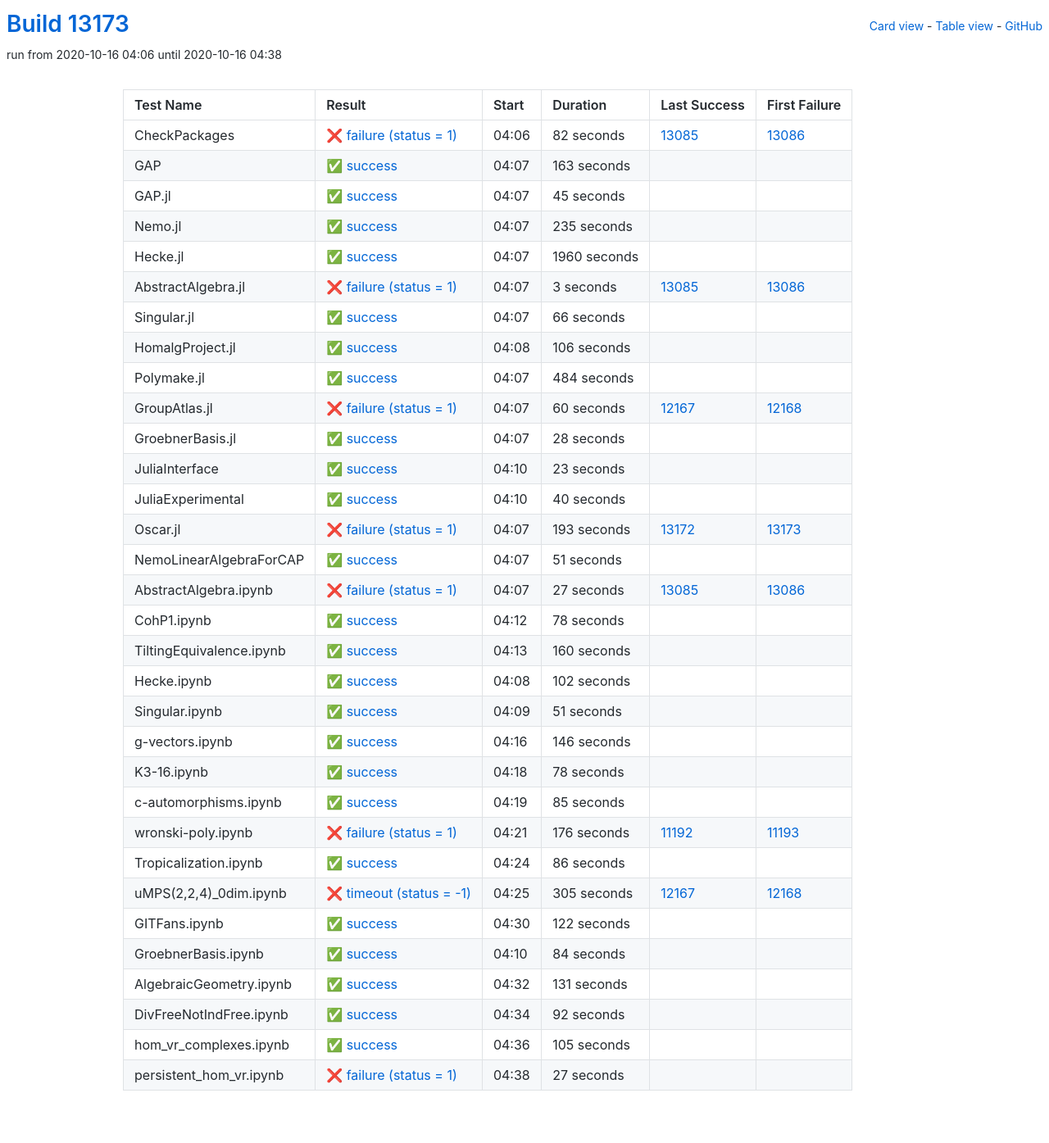
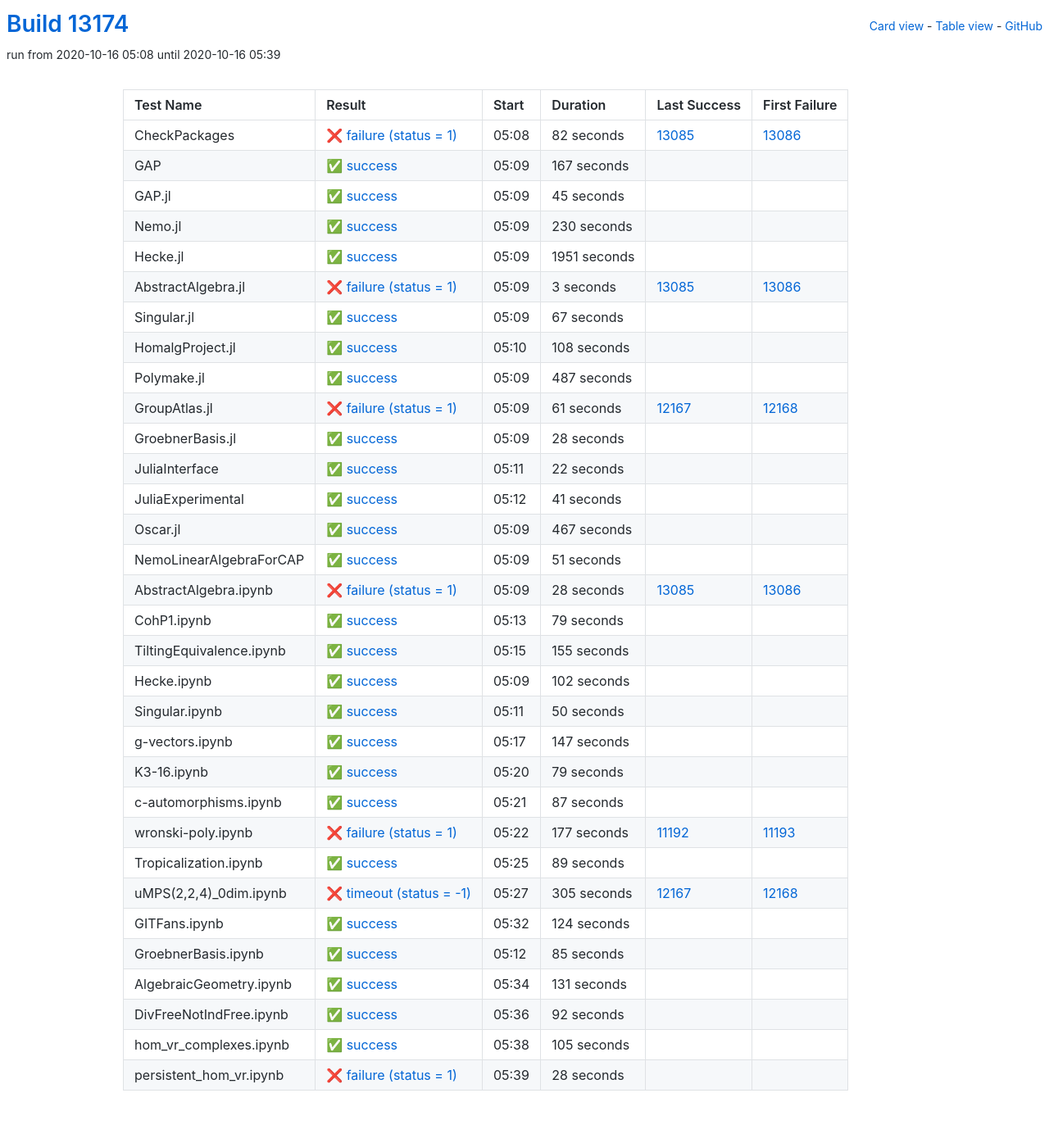
Before and after one commit to oscar-system/oscar-ci-status, a Jekyll site: the page built from table.html, in a window 1280 px wide. Shown: the whole page at 82% size. Built offline with Jekyll 4.4.1, drawn with Linux system fonts in a browser that asks for light colours.

Commit message:
Build #13174

```diff
--- a/_data/ci.yml
+++ b/_data/ci.yml
@@ -1,6 +1,6 @@
 ---
-build: 13173
-build_url: https://oscarci.mathematik.uni-kl.de/job/oscar/13173/
+build: 13174
+build_url: https://oscarci.mathematik.uni-kl.de/job/oscar/13174/
 job: oscar
 organization: oscar-system
 repo: oscar-ci-status
@@ -8,8 +8,8 @@
 tests:
 - name: CheckPackages
   id: checkpackages
-  log: https://oscarci.mathematik.uni-kl.de/job/oscar/13173/artifact/logs/build-13173/CheckPackages.log
-  start: 2020-10-16 04:06
+  log: https://oscarci.mathematik.uni-kl.de/job/oscar/13174/artifact/logs/build-13174/CheckPackages.log
+  start: 2020-10-16 05:08
   success: false
   exitcode: 1
   status: failure
@@ -20,20 +20,20 @@
   first_failure_url: https://oscarci.mathematik.uni-kl.de/job/oscar/13086/
 - name: GAP
   id: gap
-  log: https://oscarci.mathematik.uni-kl.de/job/oscar/13173/artifact/logs/build-13173/GAP.log
-  start: 2020-10-16 04:07
+  log: https://oscarci.mathematik.uni-kl.de/job/oscar/13174/artifact/logs/build-13174/GAP.log
+  start: 2020-10-16 05:09
   success: true
   exitcode: 0
   status: success
-  duration: 163
+  duration: 167
   last_success: false
   last_success_url:
   first_failure: false
   first_failure_url:
 - name: GAP.jl
   id: gap-jl
-  log: https://oscarci.mathematik.uni-kl.de/job/oscar/13173/artifact/logs/build-13173/GAP.jl.log
-  start: 2020-10-16 04:07
+  log: https://oscarci.mathematik.uni-kl.de/job/oscar/13174/artifact/logs/build-13174/GAP.jl.log
+  start: 2020-10-16 05:09
   success: true
   exitcode: 0
   status: success
@@ -44,32 +44,32 @@
   first_failure_url:
 - name: Nemo.jl
   id: nemo-jl
-  log: https://oscarci.mathematik.uni-kl.de/job/oscar/13173/artifact/logs/build-13173/Nemo.jl.log
-  start: 2020-10-16 04:07
+  log: https://oscarci.mathematik.uni-kl.de/job/oscar/13174/artifact/logs/build-13174/Nemo.jl.log
+  start: 2020-10-16 05:09
   success: true
   exitcode: 0
   status: success
-  duration: 235
+  duration: 230
   last_success: false
   last_success_url:
   first_failure: false
   first_failure_url:
 - name: Hecke.jl
   id: hecke-jl
-  log: https://oscarci.mathematik.uni-kl.de/job/oscar/13173/artifact/logs/build-13173/Hecke.jl.log
-  start: 2020-10-16 04:07
+  log: https://oscarci.mathematik.uni-kl.de/job/oscar/13174/artifact/logs/build-13174/Hecke.jl.log
+  start: 2020-10-16 05:09
   success: true
   exitcode: 0
   status: success
-  duration: 1960
+  duration: 1951
   last_success: false
   last_success_url:
   first_failure: false
   first_failure_url:
 - name: AbstractAlgebra.jl
   id: abstractalgebra-jl
-  log: https://oscarci.mathematik.uni-kl.de/job/oscar/13173/artifact/logs/build-13173/AbstractAlgebra.jl.log
-  start: 2020-10-16 04:07
+  log: https://oscarci.mathematik.uni-kl.de/job/oscar/13174/artifact/logs/build-13174/AbstractAlgebra.jl.log
+  start: 2020-10-16 05:09
   success: false
   exitcode: 1
   status: failure
@@ -80,56 +80,56 @@
   first_failure_url: https://oscarci.mathematik.uni-kl.de/job/oscar/13086/
 - name: Singular.jl
   id: singular-jl
-  log: https://oscarci.mathematik.uni-kl.de/job/oscar/13173/artifact/logs/build-13173/Singular.jl.log
-  start: 2020-10-16 04:07
+  log: https://oscarci.mathematik.uni-kl.de/job/oscar/13174/artifact/logs/build-13174/Singular.jl.log
+  start: 2020-10-16 05:09
   success: true
   exitcode: 0
   status: success
-  duration: 66
+  duration: 67
   last_success: false
   last_success_url:
   first_failure: false
   first_failure_url:
 - name: HomalgProject.jl
   id: homalgproject-jl
-  log: https://oscarci.mathematik.uni-kl.de/job/oscar/13173/artifact/logs/build-13173/HomalgProject.jl.log
-  start: 2020-10-16 04:08
+  log: https://oscarci.mathematik.uni-kl.de/job/oscar/13174/artifact/logs/build-13174/HomalgProject.jl.log
+  start: 2020-10-16 05:10
   success: true
   exitcode: 0
   status: success
-  duration: 106
+  duration: 108
   last_success: false
   last_success_url:
   first_failure: false
   first_failure_url:
 - name: Polymake.jl
   id: polymake-jl
-  log: https://oscarci.mathematik.uni-kl.de/job/oscar/13173/artifact/logs/build-13173/Polymake.jl.log
-  start: 2020-10-16 04:07
+  log: https://oscarci.mathematik.uni-kl.de/job/oscar/13174/artifact/logs/build-13174/Polymake.jl.log
+  start: 2020-10-16 05:09
   success: true
   exitcode: 0
   status: success
-  duration: 484
+  duration: 487
   last_success: false
   last_success_url:
   first_failure: false
   first_failure_url:
 - name: GroupAtlas.jl
   id: groupatlas-jl
-  log: https://oscarci.mathematik.uni-kl.de/job/oscar/13173/artifact/logs/build-13173/GroupAtlas.jl.log
-  start: 2020-10-16 04:07
+  log: https://oscarci.mathematik.uni-kl.de/job/oscar/13174/artifact/logs/build-13174/GroupAtlas.jl.log
+  start: 2020-10-16 05:09
   success: false
   exitcode: 1
   status: failure
-  duration: 60
+  duration: 61
   last_success: 12167
   last_success_url: https://oscarci.mathematik.uni-kl.de/job/oscar/12167/
   first_failure: 12168
   first_failure_url: https://oscarci.mathematik.uni-kl.de/job/oscar/12168/
 - name: GroebnerBasis.jl
   id: groebnerbasis-jl
-  log: https://oscarci.mathematik.uni-kl.de/job/oscar/13173/artifact/logs/build-13173/GroebnerBasis.jl.log
-  start: 2020-10-16 04:07
+  log: https://oscarci.mathematik.uni-kl.de/job/oscar/13174/artifact/logs/build-13174/GroebnerBasis.jl.log
+  start: 2020-10-16 05:09
   success: true
   exitcode: 0
   status: success
@@ -140,44 +140,44 @@
   first_failure_url:
 - name: JuliaInterface
   id: juliainterface
-  log: https://oscarci.mathematik.uni-kl.de/job/oscar/13173/artifact/logs/build-13173/JuliaInterface.log
-  start: 2020-10-16 04:10
+  log: https://oscarci.mathematik.uni-kl.de/job/oscar/13174/artifact/logs/build-13174/JuliaInterface.log
+  start: 2020-10-16 05:11
   success: true
   exitcode: 0
   status: success
-  duration: 23
+  duration: 22
   last_success: false
   last_success_url:
   first_failure: false
   first_failure_url:
 - name: JuliaExperimental
   id: juliaexperimental
-  log: https://oscarci.mathematik.uni-kl.de/job/oscar/13173/artifact/logs/build-13173/JuliaExperimental.log
-  start: 2020-10-16 04:10
+  log: https://oscarci.mathematik.uni-kl.de/job/oscar/13174/artifact/logs/build-13174/JuliaExperimental.log
+  start: 2020-10-16 05:12
   success: true
   exitcode: 0
   status: success
-  duration: 40
+  duration: 41
   last_success: false
   last_success_url:
   first_failure: false
   first_failure_url:
 - name: Oscar.jl
   id: oscar-jl
-  log: https://oscarci.mathematik.uni-kl.de/job/oscar/13173/artifact/logs/build-13173/Oscar.jl.log
-  start: 2020-10-16 04:07
-  success: false
-  exitcode: 1
-  status: failure
-  duration: 193
-  last_success: 13172
-  last_success_url: https://oscarci.mathematik.uni-kl.de/job/oscar/13172/
-  first_failure: 13173
-  first_failure_url: https://oscarci.mathematik.uni-kl.de/job/oscar/13173/
+  log: https://oscarci.mathematik.uni-kl.de/job/oscar/13174/artifact/logs/build-13174/Oscar.jl.log
+  start: 2020-10-16 05:09
+  success: true
+  exitcode: 0
+  status: success
+  duration: 467
+  last_success: false
+  last_success_url:
+  first_failure: false
+  first_failure_url:
 - name: NemoLinearAlgebraForCAP
   id: nemolinearalgebraforcap
-  log: https://oscarci.mathematik.uni-kl.de/job/oscar/13173/artifact/logs/build-13173/NemoLinearAlgebraForCAP.log
-  start: 2020-10-16 04:07
+  log: https://oscarci.mathematik.uni-kl.de/job/oscar/13174/artifact/logs/build-13174/NemoLinearAlgebraForCAP.log
+  start: 2020-10-16 05:09
   success: true
   exitcode: 0
   status: success
@@ -188,44 +188,44 @@
   first_failure_url:
 - name: AbstractAlgebra.ipynb
   id: abstractalgebra-ipynb
-  log: https://oscarci.mathematik.uni-kl.de/job/oscar/13173/artifact/logs/build-13173/AbstractAlgebra.ipynb.log
-  start: 2020-10-16 04:07
+  log: https://oscarci.mathematik.uni-kl.de/job/oscar/13174/artifact/logs/build-13174/AbstractAlgebra.ipynb.log
+  start: 2020-10-16 05:09
   success: false
   exitcode: 1
   status: failure
-  duration: 27
+  duration: 28
   last_success: 13085
   last_success_url: https://oscarci.mathematik.uni-kl.de/job/oscar/13085/
   first_failure: 13086
   first_failure_url: https://oscarci.mathematik.uni-kl.de/job/oscar/13086/
 - name: CohP1.ipynb
   id: cohp1-ipynb
-  log: https://oscarci.mathematik.uni-kl.de/job/oscar/13173/artifact/logs/build-13173/CohP1.ipynb.log
-  start: 2020-10-16 04:12
+  log: https://oscarci.mathematik.uni-kl.de/job/oscar/13174/artifact/logs/build-13174/CohP1.ipynb.log
+  start: 2020-10-16 05:13
   success: true
   exitcode: 0
   status: success
-  duration: 78
+  duration: 79
   last_success: false
   last_success_url:
   first_failure: false
   first_failure_url:
 - name: TiltingEquivalence.ipynb
   id: tiltingequivalence-ipynb
-  log: https://oscarci.mathematik.uni-kl.de/job/oscar/13173/artifact/logs/build-13173/TiltingEquivalence.ipynb.log
-  start: 2020-10-16 04:13
+  log: https://oscarci.mathematik.uni-kl.de/job/oscar/13174/artifact/logs/build-13174/TiltingEquivalence.ipynb.log
+  start: 2020-10-16 05:15
   success: true
   exitcode: 0
   status: success
-  duration: 160
+  duration: 155
   last_success: false
   last_success_url:
   first_failure: false
   first_failure_url:
 - name: Hecke.ipynb
   id: hecke-ipynb
-  log: https://oscarci.mathematik.uni-kl.de/job/oscar/13173/artifact/logs/build-13173/Hecke.ipynb.log
-  start: 2020-10-16 04:08
+  log: https://oscarci.mathematik.uni-kl.de/job/oscar/13174/artifact/logs/build-13174/Hecke.ipynb.log
+  start: 2020-10-16 05:09
   success: true
   exitcode: 0
   status: success
@@ -236,80 +236,80 @@
   first_failure_url:
 - name: Singular.ipynb
   id: singular-ipynb
-  log: https://oscarci.mathematik.uni-kl.de/job/oscar/13173/artifact/logs/build-13173/Singular.ipynb.log
-  start: 2020-10-16 04:09
+  log: https://oscarci.mathematik.uni-kl.de/job/oscar/13174/artifact/logs/build-13174/Singular.ipynb.log
+  start: 2020-10-16 05:11
   success: true
   exitcode: 0
   status: success
-  duration: 51
+  duration: 50
   last_success: false
   last_success_url:
   first_failure: false
   first_failure_url:
 - name: g-vectors.ipynb
   id: g-vectors-ipynb
-  log: https://oscarci.mathematik.uni-kl.de/job/oscar/13173/artifact/logs/build-13173/g-vectors.ipynb.log
-  start: 2020-10-16 04:16
+  log: https://oscarci.mathematik.uni-kl.de/job/oscar/13174/artifact/logs/build-13174/g-vectors.ipynb.log
+  start: 2020-10-16 05:17
   success: true
   exitcode: 0
   status: success
-  duration: 146
+  duration: 147
   last_success: false
   last_success_url:
   first_failure: false
   first_failure_url:
 - name: K3-16.ipynb
   id: k3-16-ipynb
-  log: https://oscarci.mathematik.uni-kl.de/job/oscar/13173/artifact/logs/build-13173/K3-16.ipynb.log
-  start: 2020-10-16 04:18
+  log: https://oscarci.mathematik.uni-kl.de/job/oscar/13174/artifact/logs/build-13174/K3-16.ipynb.log
+  start: 2020-10-16 05:20
   success: true
   exitcode: 0
   status: success
-  duration: 78
+  duration: 79
   last_success: false
   last_success_url:
   first_failure: false
   first_failure_url:
 - name: c-automorphisms.ipynb
   id: c-automorphisms-ipynb
-  log: https://oscarci.mathematik.uni-kl.de/job/oscar/13173/artifact/logs/build-13173/c-automorphisms.ipynb.log
-  start: 2020-10-16 04:19
+  log: https://oscarci.mathematik.uni-kl.de/job/oscar/13174/artifact/logs/build-13174/c-automorphisms.ipynb.log
+  start: 2020-10-16 05:21
   success: true
   exitcode: 0
   status: success
-  duration: 85
+  duration: 87
   last_success: false
   last_success_url:
   first_failure: false
   first_failure_url:
 - name: wronski-poly.ipynb
   id: wronski-poly-ipynb
-  log: https://oscarci.mathematik.uni-kl.de/job/oscar/13173/artifact/logs/build-13173/wronski-poly.ipynb.log
-  start: 2020-10-16 04:21
+  log: https://oscarci.mathematik.uni-kl.de/job/oscar/13174/artifact/logs/build-13174/wronski-poly.ipynb.log
+  start: 2020-10-16 05:22
   success: false
   exitcode: 1
   status: failure
-  duration: 176
+  duration: 177
   last_success: 11192
   last_success_url: https://oscarci.mathematik.uni-kl.de/job/oscar/11192/
   first_failure: 11193
   first_failure_url: https://oscarci.mathematik.uni-kl.de/job/oscar/11193/
 - name: Tropicalization.ipynb
   id: tropicalization-ipynb
-  log: https://oscarci.mathematik.uni-kl.de/job/oscar/13173/artifact/logs/build-13173/Tropicalization.ipynb.log
-  start: 2020-10-16 04:24
+  log: https://oscarci.mathematik.uni-kl.de/job/oscar/13174/artifact/logs/build-13174/Tropicalization.ipynb.log
+  start: 2020-10-16 05:25
   success: true
   exitcode: 0
   status: success
-  duration: 86
+  duration: 89
   last_success: false
   last_success_url:
   first_failure: false
   first_failure_url:
 - name: uMPS(2,2,4)_0dim.ipynb
   id: umps-2-2-4-0dim-ipynb
-  log: https://oscarci.mathematik.uni-kl.de/job/oscar/13173/artifact/logs/build-13173/uMPS-2-2-4-_0dim.ipynb.log
-  start: 2020-10-16 04:25
+  log: https://oscarci.mathematik.uni-kl.de/job/oscar/13174/artifact/logs/build-13174/uMPS-2-2-4-_0dim.ipynb.log
+  start: 2020-10-16 05:27
   success: false
   exitcode: -1
   status: timeout
@@ -320,32 +320,32 @@
   first_failure_url: https://oscarci.mathematik.uni-kl.de/job/oscar/12168/
 - name: GITFans.ipynb
   id: gitfans-ipynb
-  log: https://oscarci.mathematik.uni-kl.de/job/oscar/13173/artifact/logs/build-13173/GITFans.ipynb.log
-  start: 2020-10-16 04:30
+  log: https://oscarci.mathematik.uni-kl.de/job/oscar/13174/artifact/logs/build-13174/GITFans.ipynb.log
+  start: 2020-10-16 05:32
   success: true
   exitcode: 0
   status: success
-  duration: 122
+  duration: 124
   last_success: false
   last_success_url:
   first_failure: false
   first_failure_url:
 - name: GroebnerBasis.ipynb
   id: groebnerbasis-ipynb
-  log: https://oscarci.mathematik.uni-kl.de/job/oscar/13173/artifact/logs/build-13173/GroebnerBasis.ipynb.log
-  start: 2020-10-16 04:10
+  log: https://oscarci.mathematik.uni-kl.de/job/oscar/13174/artifact/logs/build-13174/GroebnerBasis.ipynb.log
+  start: 2020-10-16 05:12
   success: true
   exitcode: 0
   status: success
-  duration: 84
+  duration: 85
   last_success: false
   last_success_url:
   first_failure: false
   first_failure_url:
 - name: AlgebraicGeometry.ipynb
   id: algebraicgeometry-ipynb
-  log: https://oscarci.mathematik.uni-kl.de/job/oscar/13173/artifact/logs/build-13173/AlgebraicGeometry.ipynb.log
-  start: 2020-10-16 04:32
+  log: https://oscarci.mathematik.uni-kl.de/job/oscar/13174/artifact/logs/build-13174/AlgebraicGeometry.ipynb.log
+  start: 2020-10-16 05:34
   success: true
   exitcode: 0
   status: success
@@ -356,8 +356,8 @@
   first_failure_url:
 - name: DivFreeNotIndFree.ipynb
   id: divfreenotindfree-ipynb
-  log: https://oscarci.mathematik.uni-kl.de/job/oscar/13173/artifact/logs/build-13173/DivFreeNotIndFree.ipynb.log
-  start: 2020-10-16 04:34
+  log: https://oscarci.mathematik.uni-kl.de/job/oscar/13174/artifact/logs/build-13174/DivFreeNotIndFree.ipynb.log
+  start: 2020-10-16 05:36
   success: true
   exitcode: 0
   status: success
@@ -368,8 +368,8 @@
   first_failure_url:
 - name: hom_vr_complexes.ipynb
   id: hom-vr-complexes-ipynb
-  log: https://oscarci.mathematik.uni-kl.de/job/oscar/13173/artifact/logs/build-13173/hom_vr_complexes.ipynb.log
-  start: 2020-10-16 04:36
+  log: https://oscarci.mathematik.uni-kl.de/job/oscar/13174/artifact/logs/build-13174/hom_vr_complexes.ipynb.log
+  start: 2020-10-16 05:38
   success: true
   exitcode: 0
   status: success
@@ -380,12 +380,12 @@
   first_failure_url:
 - name: persistent_hom_vr.ipynb
   id: persistent-hom-vr-ipynb
-  log: https://oscarci.mathematik.uni-kl.de/job/oscar/13173/artifact/logs/build-13173/persistent_hom_vr.ipynb.log
-  start: 2020-10-16 04:38
+  log: https://oscarci.mathematik.uni-kl.de/job/oscar/13174/artifact/logs/build-13174/persistent_hom_vr.ipynb.log
+  start: 2020-10-16 05:39
   success: false
   exitcode: 1
   status: failure
-  duration: 27
+  duration: 28
   last_success: false
   last_success_url:
   first_failure: false
```
Also changed, not shown: README.md.
